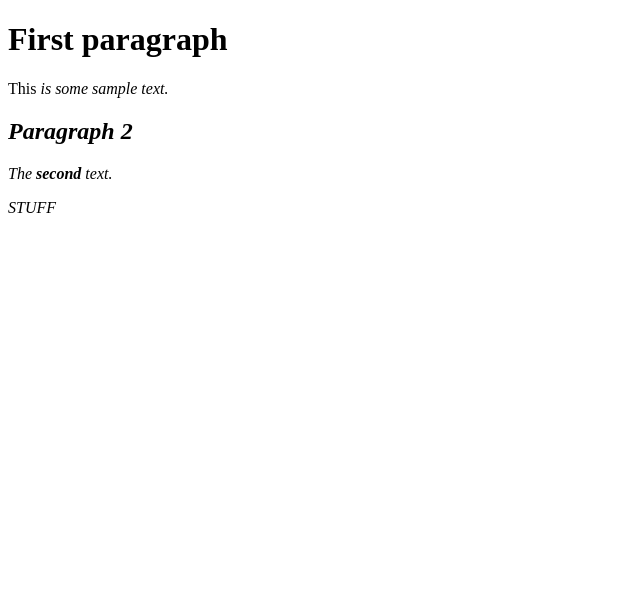
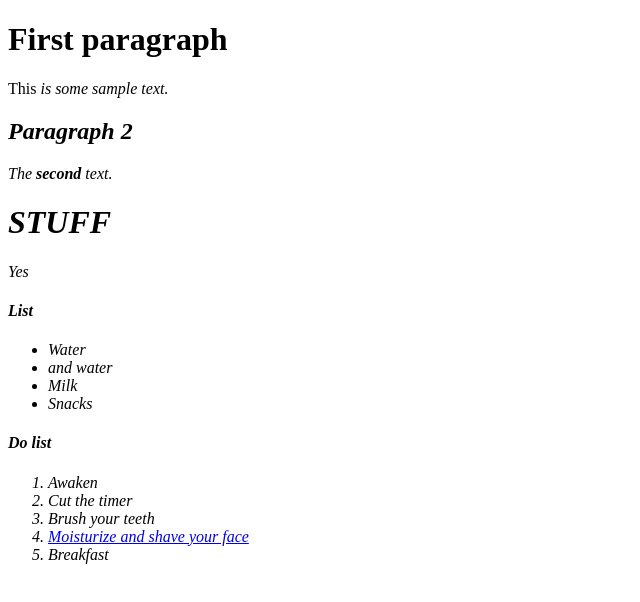
Before and after one commit to KevinH0/lab-12-html, a plain HTML site: page index.html in a window 1280 px wide. Shown: the whole page, without its empty margins (0-640 px from the left). Drawn offline with Linux system fonts and the light colour scheme.

Commit message:
lists, links and corrections

```diff
--- a/index.html
+++ b/index.html
@@ -8,6 +8,22 @@
 	<p>This <i>is<i> <em>some</em> sample text.</p>
 	<h2>Paragraph 2</h2>
 	<p>The <strong>second</strong> text.</p>
-	<p> STUFF </p>
+	<h1> STUFF </h1>
+	<p>Yes</p>
+	<h4>List </h4>
+	<ul>
+		<li>Water </li>
+		<li>and water </li>
+		<li>Milk </li>
+		<li>Snacks </li>
+	</ul>
+	<h4>Do list </h4>
+	<ol>
+		<li>Awaken </li>
+		<li>Cut the timer </li>
+		<li>Brush your teeth </li>
+		<li><a href="www.health.harvard.edu/staying-healthy/how-to-moisturize-your-skin" target="_blank">Moisturize and shave your face </a></li>
+		<li>Breakfast </li>
+	</ol>
 </body>
 </html>
```
